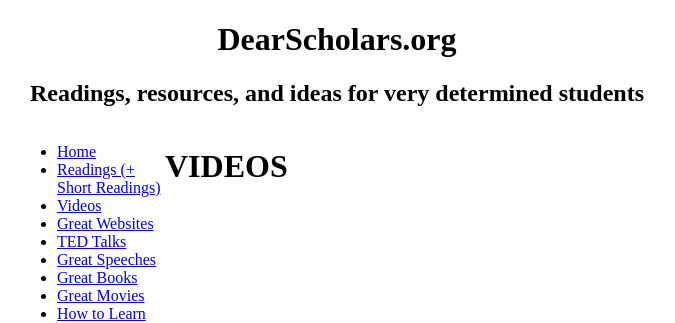
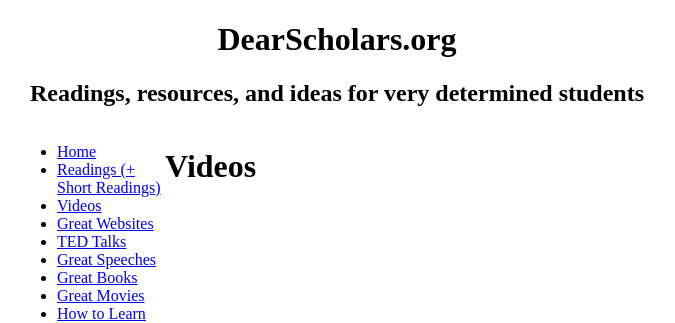
Before and after one commit to DearScholars/DearScholars.github.io, a Jekyll site: the page built from videos.md, in a window 1280 px wide. Shown: the top 323 px of the page, without its empty margins (303-978 px from the left). Built offline with Jekyll 4.4.1, drawn with Linux system fonts in a browser that asks for light colours.

```diff
--- a/videos.html
+++ b/videos.md
@@ -2,4 +2,4 @@
 layout: default
 ---
 
-<h1> VIDEOS </h1>
+# Videos
```
